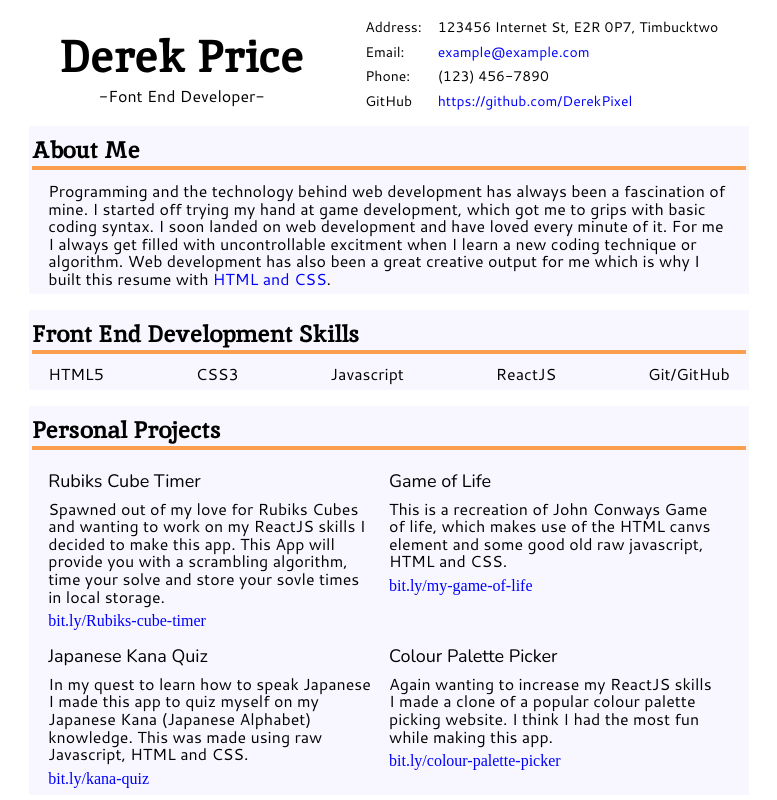
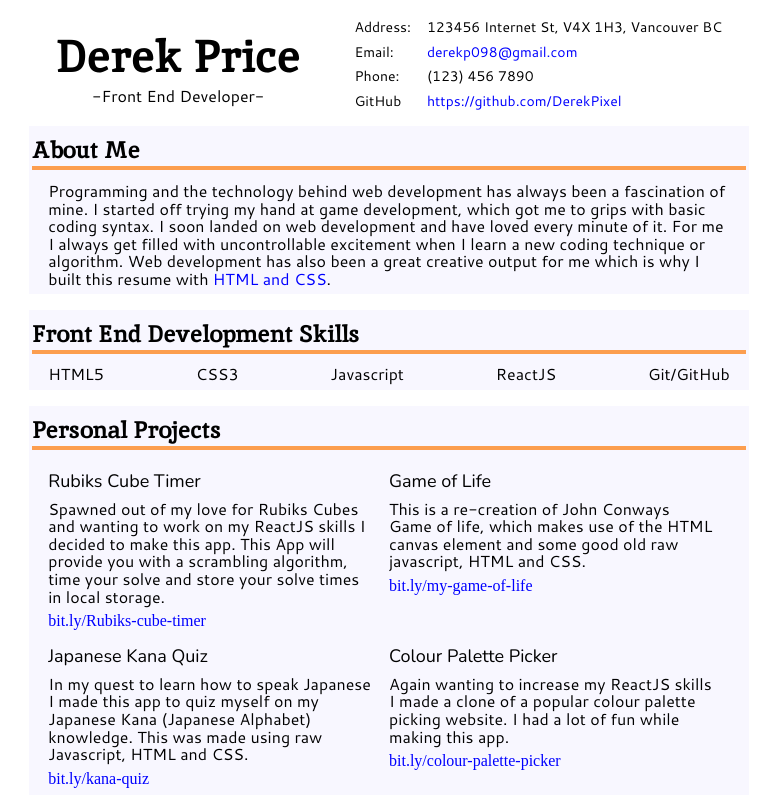
Before and after one commit to DerekPixel/website-resume, a plain HTML site: page index.html in a window 1280 px wide. Shown: the top 800 px of the page, without its empty margins (251-1028 px from the left). Drawn offline with Linux system fonts and the light colour scheme.

Commit message:
fixed some typos oops

```diff
--- a/index.html
+++ b/index.html
@@ -15,7 +15,7 @@
         Derek Price
       </h1>
       <p class="profession">
-        -Font End Developer-
+        -Front End Developer-
       </p>
     </section>
 
@@ -37,13 +37,13 @@
 
       <ul class="contact-values">
         <li class="address contact" >
-          123456 Internet St, E2R 0P7, Timbucktwo
+          123456 Internet St, V4X 1H3, Vancouver BC
         </li>
         <li class="email contact">
-          <a href="mailto:derekp098@gmail.com">example@example.com</a>
+          <a href="mailto:derekp098@gmail.com">derekp098@gmail.com</a>
         </li>
         <li class="Phone contact">
-          (123) 456-7890
+          (123) 456 7890
         </li>
         <li class="github contact">
           <a href="https://github.com/DerekPixel" target="_blank" rel="noopener noreferrer">https://github.com/DerekPixel</a>
@@ -57,7 +57,7 @@
       About Me
     </h2>
     <p class="about-me">
-      Programming and the technology behind web development has always been a fascination of mine. I started off trying my hand at game development, which got me to grips with basic coding syntax. I soon landed on web development and have loved every minute of it. For me I always get filled with uncontrollable excitment when I learn a new coding technique or algorithm. Web development has also been a great creative output for me which is why I built this resume with <a href="https://github.com/DerekPixel/website-resume" target="_blank" rel="noopener noreferrer">HTML and CSS</a>.
+      Programming and the technology behind web development has always been a fascination of mine. I started off trying my hand at game development, which got me to grips with basic coding syntax. I soon landed on web development and have loved every minute of it. For me I always get filled with uncontrollable excitement when I learn a new coding technique or algorithm. Web development has also been a great creative output for me which is why I built this resume with <a href="https://github.com/DerekPixel/website-resume" target="_blank" rel="noopener noreferrer">HTML and CSS</a>.
     </p>
   </section>
 
@@ -86,7 +86,7 @@
         </h3>
 
         <p class="project-description">
-          Spawned out of my love for Rubiks Cubes and wanting to work on my ReactJS skills I decided to make this app. This App will provide you with a scrambling algorithm, time your solve and store your sovle times in local storage.
+          Spawned out of my love for Rubiks Cubes and wanting to work on my ReactJS skills I decided to make this app. This App will provide you with a scrambling algorithm, time your solve and store your solve times in local storage.
         </p>
 
         <a
@@ -105,7 +105,7 @@
         </h3>
 
         <p class="project-description">
-          This is a recreation of John Conways Game of life, which makes use of the HTML canvs element and some good old raw javascript, HTML and CSS.
+          This is a re-creation of John Conways Game of life, which makes use of the HTML canvas element and some good old raw javascript, HTML and CSS.
         </p>
 
         <a
@@ -143,7 +143,7 @@
         </h3>
 
         <p class="project-description">
-          Again wanting to increase my ReactJS skills I made a clone of a popular colour palette picking website. I think I had the most fun while making this app.
+          Again wanting to increase my ReactJS skills I made a clone of a popular colour palette picking website. I had a lot of fun while making this app.
         </p>
 
         <a
```
